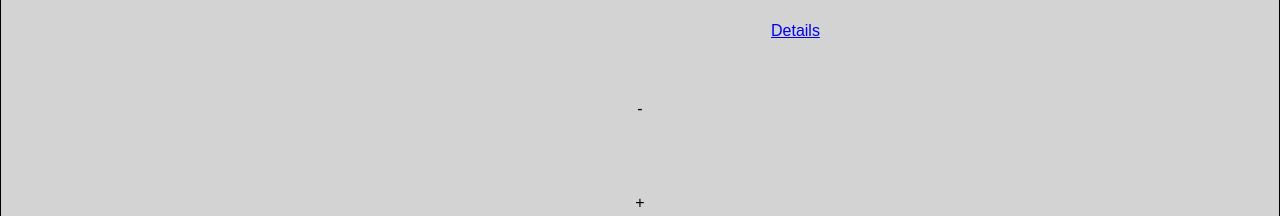
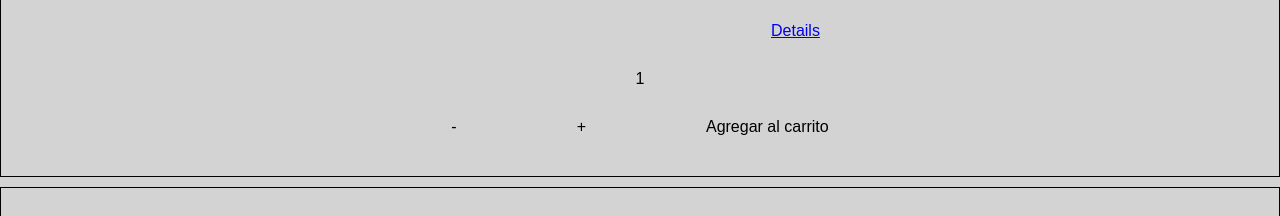
Before and after one commit to paulapanetta/coder-react, a React (Vite) app in the folder proyecto-react/: page /category/verano in a window 1280 px wide. Shown: the part 579-795 px from the top of the page. Built offline with nearby package versions, Linux system fonts and the light colour scheme.

Commit message:
ultima entrega

```diff
--- a/proyecto-react/src/components/ItemCount.jsx
+++ b/proyecto-react/src/components/ItemCount.jsx
@@ -1,21 +1,21 @@
-
 import { UseCount } from "./UseCount"
 
-import React from 'react'
+const agregarAlCarrito = (cantidad) => {
+  console.log(`Adding ${cantidad} items to the cart`);
+};
 
-const Counter = ( {cantidad, handleRestar, handleSumar, handleAgregar, count} = UseCount(1, 0, 10) ) => {
+const Counter = () => {
+  const { count, decrement, increment, agregar} = UseCount(0, 1, 10, agregarAlCarrito);
 
-  return (
+  return(
     <div>
-<div>{count}</div>
-        <div className="item-count">
-            <button onClick={handleRestar}>-</button>
-            <p>{cantidad}</p>
-            <button onClick={handleSumar}>+</button>
-        </div>
-        <button className="agregar-al-carrito" onClick={handleAgregar}>Agregar al carrito</button>
+      <div>{count}</div>
+      <div>
+        <button onClick={decrement}>-</button>
+        <button onClick={increment}>+</button>
+        <button onClick={agregar}>Agregar al carrito</button>
+      </div>
     </div>
   )
 }
-
 export default Counter
--- a/proyecto-react/src/components/UseCount.jsx
+++ b/proyecto-react/src/components/UseCount.jsx
@@ -1,16 +1,21 @@
-import { useState } from "react"
+import { useState } from 'react';
 
+export const UseCount = (initial = 0, min, max, agregarAlCarrito) => {
+  if (initial < min || initial > max) initial = min;
 
-export const UseCount = (initial = 0, min, max) => {
-    if(initial < min / initial > max) initial = min
+  const [count, setCount] = useState(initial);
 
-    const [count, setCount] = useState(initial)
+  const decrement = () => {
+    if (count > min) setCount((prev) => prev - 1);
+  };
 
-    const decrement = () => {
-        if(count > min) setCount(prev => prev - 1)}
+  const increment = () => {
+    if (count < max) setCount((prev) => prev + 1);
+  };
 
-    const increment = () => {
-        if(count < max) setCount(prev => prev + 1)}
+  const agregar = () => {
+    agregarAlCarrito(count); // Call function to add count to the cart
+  };
 
-    return{count, decrement, increment}
-    }
+  return { count, decrement, increment, agregar };
+};
--- a/proyecto-react/src/context/CartContext.jsx
+++ b/proyecto-react/src/context/CartContext.jsx
@@ -49,7 +49,4 @@ export const CartProvider = ({children}) => {
             {children}
         </CartContext.Provider>
     )
-
-
-
 }
```
